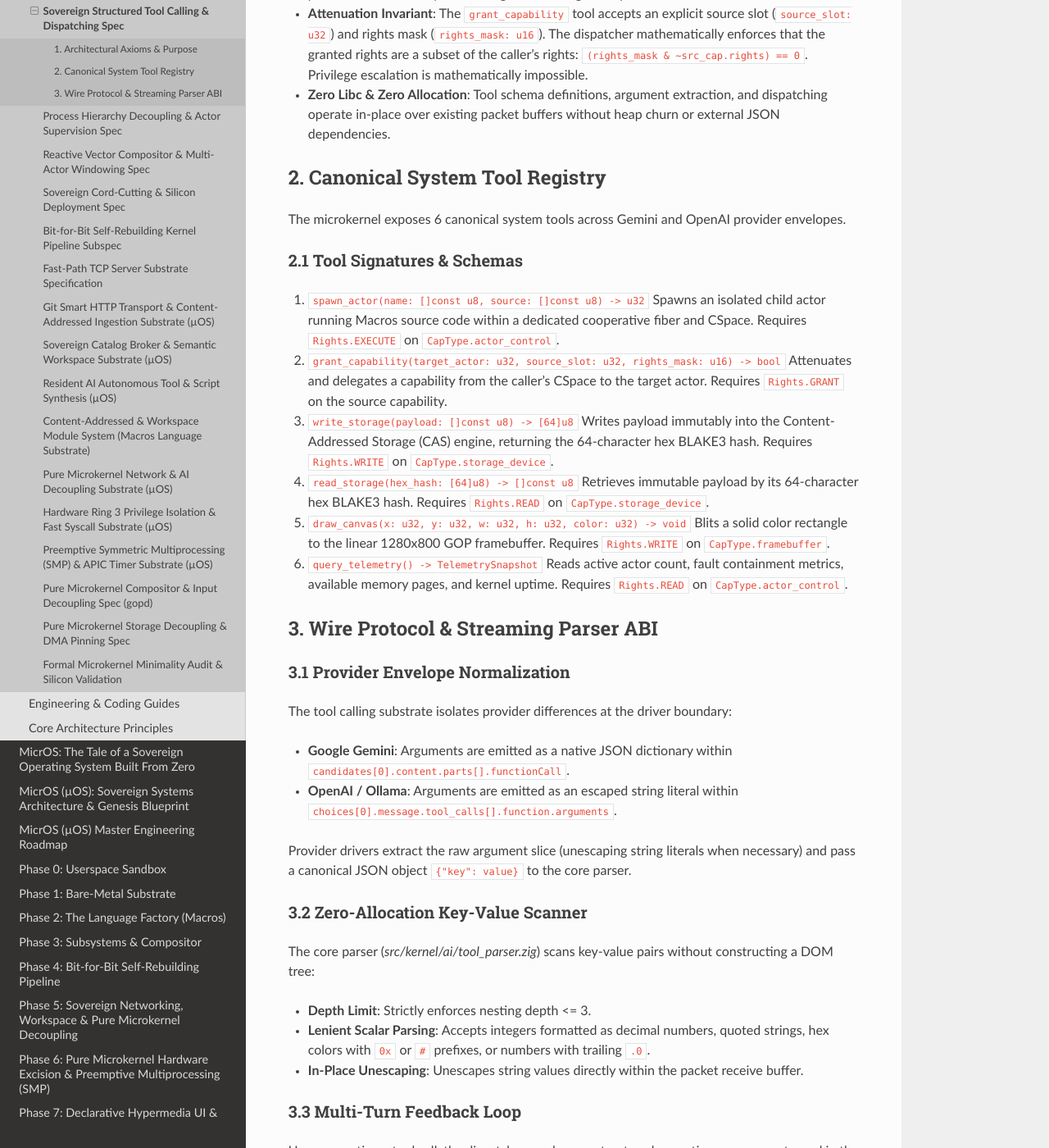
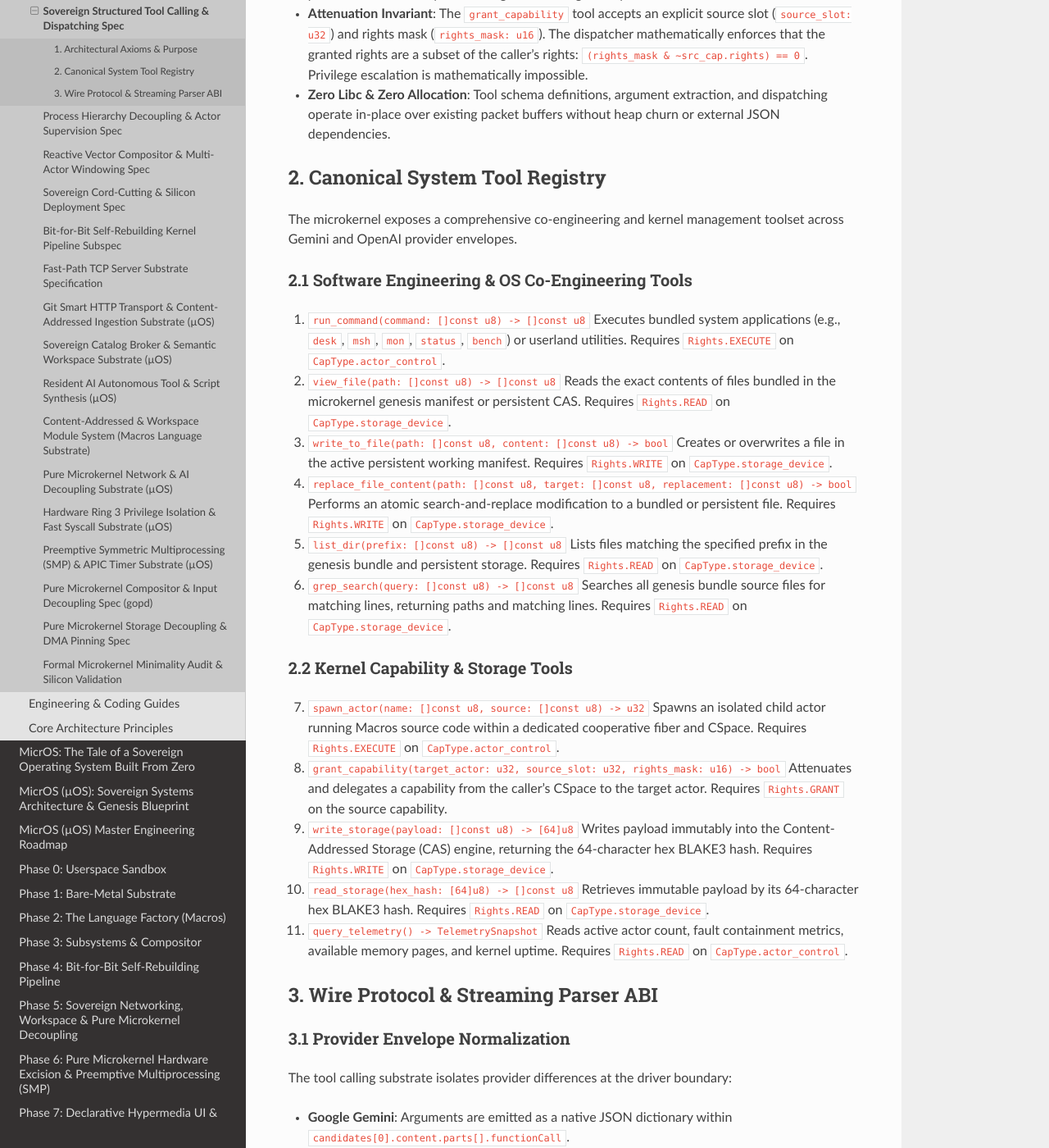
Before and after one commit to renich/micros, a Sphinx documentation site: the page built from docs/technical/specs/sovereign-tool-calling.rst, in a window 1280 px wide and 1400 px high, scrolled down 997 px. Shown: the whole window at 82% size. Built offline with Sphinx 7.4.7 and the Read the Docs theme 3.1.0, drawn with Linux system fonts in a browser that asks for light colours.

Commit message:
fix(crucible): resolve actor leaks, capability boundaries, JSON escaping, and PS/2 contention
- Fix actor registry and active_count leak in actor_lifecycle.zig by explicitly invoking global_registry.?.terminate(allocator, actor_id) in cleanupActorThread.
- Enforce fail-closed capability boundary in ai_abi.zig and fine-grained per-tool CSpace checks with mathematical attenuation in dispatcher.zig.
- Implement RFC 8259 compliant character escaping (\n, \r, \t, ", \) in tool_parser.zig and stream full payloads in read_storage.
- Track quote and escape states in findKeyColon to prevent argument hijacking from keys embedded in string literals.
- Drain PS/2 scancode events from active_ring via readRingEvent helper in console_abi.zig, eliminating IRQ 1 vs syscall polling race while preserving function nesting <= 2.
- Dynamically allocate 64KB buffers in dispatcher.zig for file replacement and grep; propagate explicit spawn errors.
- Fix /spawn_cas argument slicing typo and stale-actor wait condition in lib/macros/harness.mx.
- Emit explicit return_op in bytecode compilation in actor_lifecycle.zig.
- Update sovereign-tool-calling.rst and milestone-15-structured-tool-calling.rst removing deprecated draw_canvas references.
- Verified via make check (431/431 unit tests, micros-lint with 0 violations, zig fmt, micros-spec-trace) and live UEFI QEMU boot with 4 concurrent active actors.

Co-authored-by: Antigravity <antigravity@google.com>
Signed-off-by: Rénich Bon Ćirić <renich@evalinux.com>

```diff
--- a/docs/project/roadmaps/milestone-15-structured-tool-calling.rst
+++ b/docs/project/roadmaps/milestone-15-structured-tool-calling.rst
@@ -14,8 +14,7 @@ Milestones & Deliverables
       - ``spawn_actor(name: []const u8, source: []const u8) -> u32``
       - ``grant_capability(target_actor: u32, cap_type: u16, rights: u32) -> bool``
       - ``write_storage(payload: []const u8) -> [64]u8``
-      - ``read_storage(hex_hash: [64]u8) -> []const u8``
-      - ``draw_canvas(x: u32, y: u32, w: u32, h: u32, color: u32) -> void``
+      - ``run_command(command: []const u8) -> []const u8``
       - ``query_telemetry() -> TelemetrySnapshot``
    - Generate static JSON tool definitions at compile time adhering to standard function calling specifications for Gemini (``functionDeclarations``) and OpenAI (``tools`` array).
 
--- a/docs/technical/specs/sovereign-tool-calling.rst
+++ b/docs/technical/specs/sovereign-tool-calling.rst
@@ -28,28 +28,46 @@ In MicrOS, tool calls are not ambient operations:
 
 2. Canonical System Tool Registry
 =================================
-The microkernel exposes 6 canonical system tools across Gemini and OpenAI provider envelopes.
+The microkernel exposes a comprehensive co-engineering and kernel management toolset across Gemini and OpenAI provider envelopes.
 
-2.1 Tool Signatures & Schemas
------------------------------
+2.1 Software Engineering & OS Co-Engineering Tools
+--------------------------------------------------
 
-1. ``spawn_actor(name: []const u8, source: []const u8) -> u32``
+1. ``run_command(command: []const u8) -> []const u8``
+   Executes bundled system applications (e.g., ``desk``, ``msh``, ``mon``, ``status``, ``bench``) or userland utilities. Requires ``Rights.EXECUTE`` on ``CapType.actor_control``.
+
+2. ``view_file(path: []const u8) -> []const u8``
+   Reads the exact contents of files bundled in the microkernel genesis manifest or persistent CAS. Requires ``Rights.READ`` on ``CapType.storage_device``.
+
+3. ``write_to_file(path: []const u8, content: []const u8) -> bool``
+   Creates or overwrites a file in the active persistent working manifest. Requires ``Rights.WRITE`` on ``CapType.storage_device``.
+
+4. ``replace_file_content(path: []const u8, target: []const u8, replacement: []const u8) -> bool``
+   Performs an atomic search-and-replace modification to a bundled or persistent file. Requires ``Rights.WRITE`` on ``CapType.storage_device``.
+
+5. ``list_dir(prefix: []const u8) -> []const u8``
+   Lists files matching the specified prefix in the genesis bundle and persistent storage. Requires ``Rights.READ`` on ``CapType.storage_device``.
+
+6. ``grep_search(query: []const u8) -> []const u8``
+   Searches all genesis bundle source files for matching lines, returning paths and matching lines. Requires ``Rights.READ`` on ``CapType.storage_device``.
+
+2.2 Kernel Capability & Storage Tools
+-------------------------------------
+
+7. ``spawn_actor(name: []const u8, source: []const u8) -> u32``
    Spawns an isolated child actor running Macros source code within a dedicated cooperative fiber and CSpace. Requires ``Rights.EXECUTE`` on ``CapType.actor_control``.
 
-2. ``grant_capability(target_actor: u32, source_slot: u32, rights_mask: u16) -> bool``
+8. ``grant_capability(target_actor: u32, source_slot: u32, rights_mask: u16) -> bool``
    Attenuates and delegates a capability from the caller's CSpace to the target actor. Requires ``Rights.GRANT`` on the source capability.
 
-3. ``write_storage(payload: []const u8) -> [64]u8``
+9. ``write_storage(payload: []const u8) -> [64]u8``
    Writes payload immutably into the Content-Addressed Storage (CAS) engine, returning the 64-character hex BLAKE3 hash. Requires ``Rights.WRITE`` on ``CapType.storage_device``.
 
-4. ``read_storage(hex_hash: [64]u8) -> []const u8``
-   Retrieves immutable payload by its 64-character hex BLAKE3 hash. Requires ``Rights.READ`` on ``CapType.storage_device``.
+10. ``read_storage(hex_hash: [64]u8) -> []const u8``
+    Retrieves immutable payload by its 64-character hex BLAKE3 hash. Requires ``Rights.READ`` on ``CapType.storage_device``.
 
-5. ``draw_canvas(x: u32, y: u32, w: u32, h: u32, color: u32) -> void``
-   Blits a solid color rectangle to the linear 1280x800 GOP framebuffer. Requires ``Rights.WRITE`` on ``CapType.framebuffer``.
-
-6. ``query_telemetry() -> TelemetrySnapshot``
-   Reads active actor count, fault containment metrics, available memory pages, and kernel uptime. Requires ``Rights.READ`` on ``CapType.actor_control``.
+11. ``query_telemetry() -> TelemetrySnapshot``
+    Reads active actor count, fault containment metrics, available memory pages, and kernel uptime. Requires ``Rights.READ`` on ``CapType.actor_control``.
 
 3. Wire Protocol & Streaming Parser ABI
 =======================================
```
Also changed, not shown: .agents/journal/entries/2026-09-19-renich-agent-bc973a9d.md, 9 other files.
